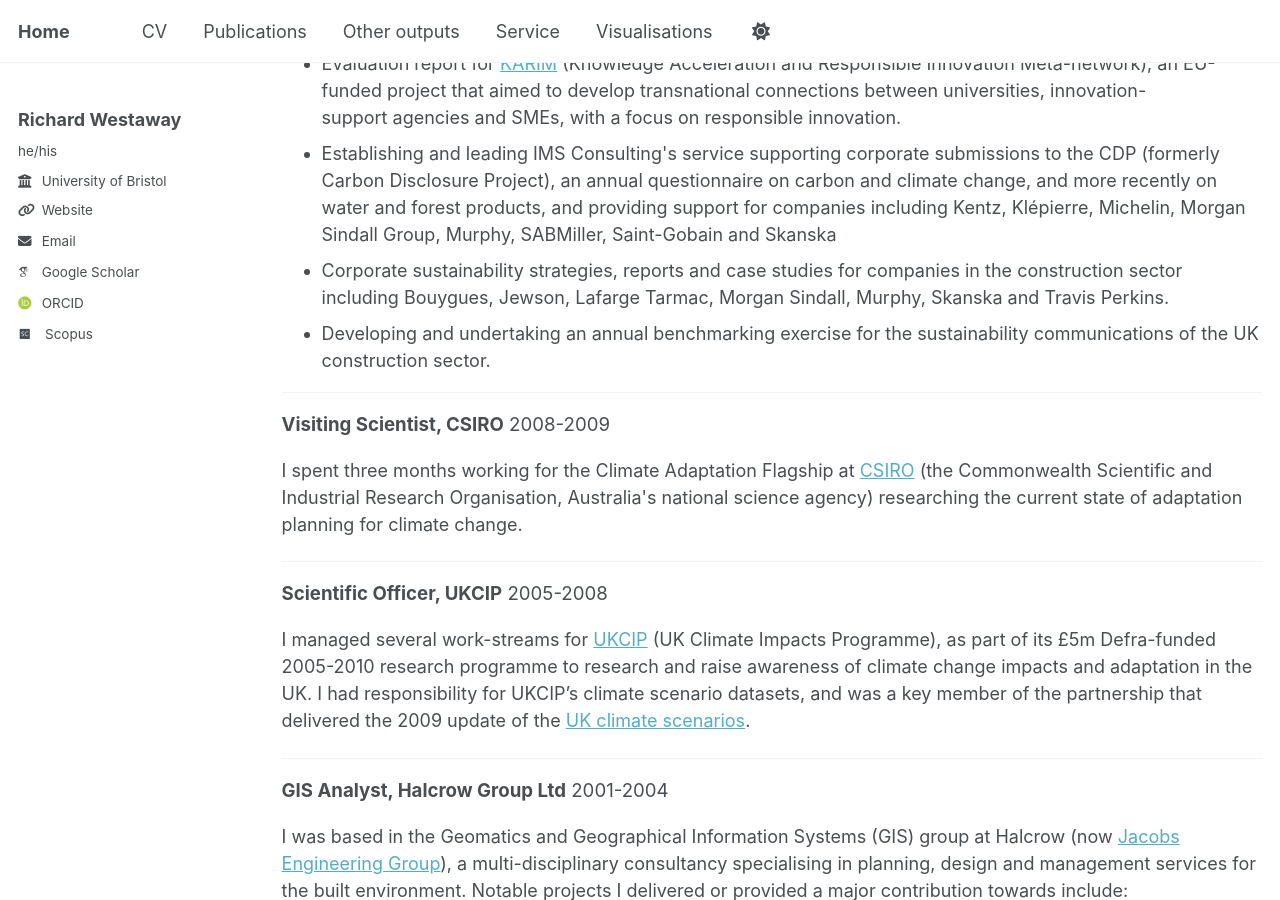
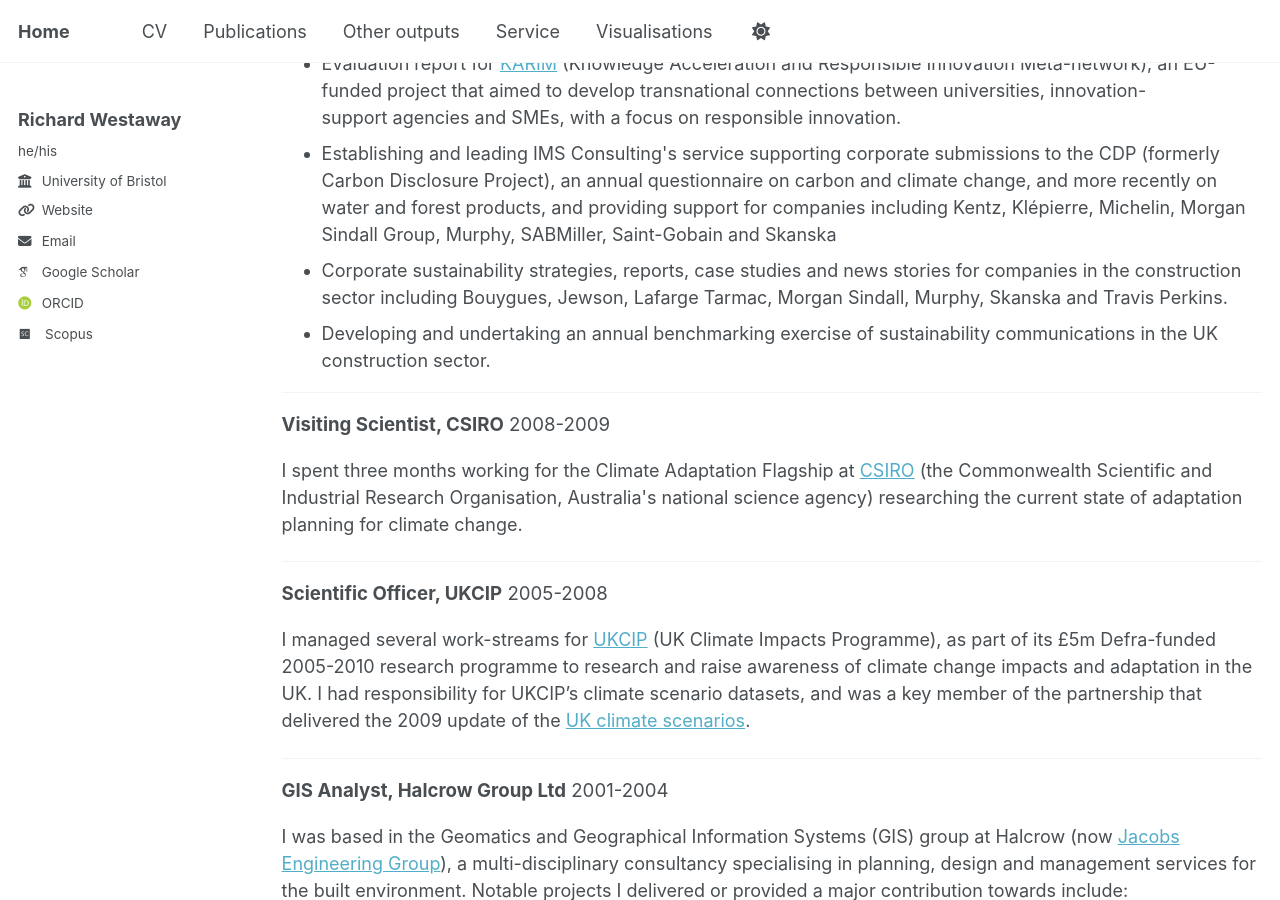
Before and after one commit to richardwestaway/richardwestaway.github.io, a Jekyll site: the page built from _pages/cv.html, in a window 1280 px wide and 900 px high, scrolled down 1688 px. Built offline with Jekyll 4.4.1, drawn with Linux system fonts in a browser that asks for light colours; some web fonts are replaced.

Commit message:
Update cv.html

```diff
--- a/_pages/cv.html
+++ b/_pages/cv.html
@@ -51,9 +51,9 @@ redirect_from:
 
 <li>Establishing and leading IMS Consulting's service supporting corporate submissions to the CDP (formerly Carbon Disclosure Project), an annual questionnaire on carbon and climate change, and more recently on water and forest products, and providing support for companies including Kentz, Klépierre, Michelin, Morgan Sindall Group, Murphy, SABMiller, Saint-Gobain and Skanska</li>
 
-<li>Corporate sustainability strategies, reports and case studies for companies in the construction sector including Bouygues, Jewson, Lafarge Tarmac, Morgan Sindall, Murphy, Skanska and Travis Perkins.</li>
+<li>Corporate sustainability strategies, reports, case studies and news stories for companies in the construction sector including Bouygues, Jewson, Lafarge Tarmac, Morgan Sindall, Murphy, Skanska and Travis Perkins.</li>
 
-<li>Developing and undertaking an annual benchmarking exercise for the sustainability communications of the UK construction sector.</li>
+<li>Developing and undertaking an annual benchmarking exercise of sustainability communications in the UK construction sector.</li>
 </ul>
 <hr />
 
```
